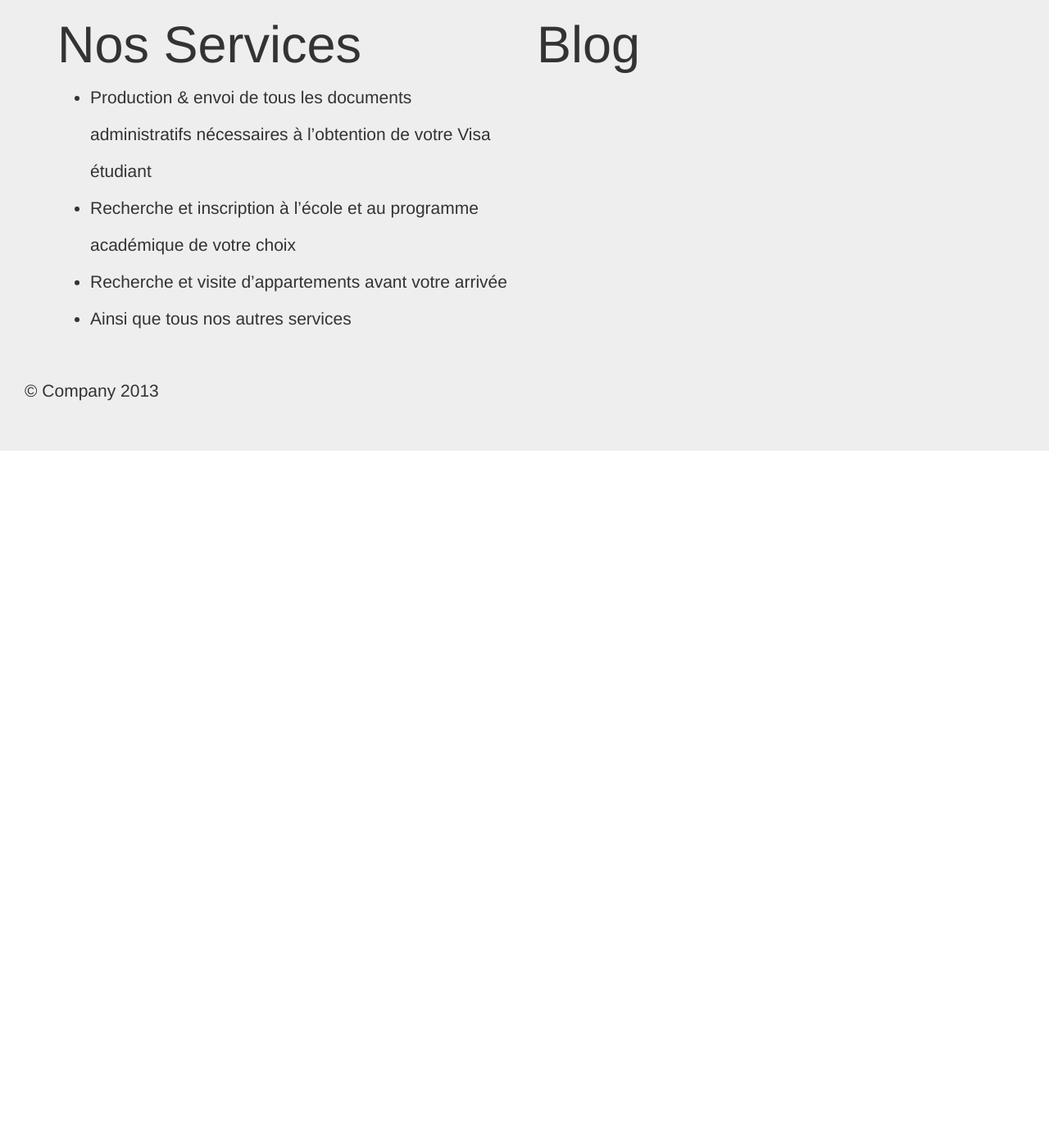
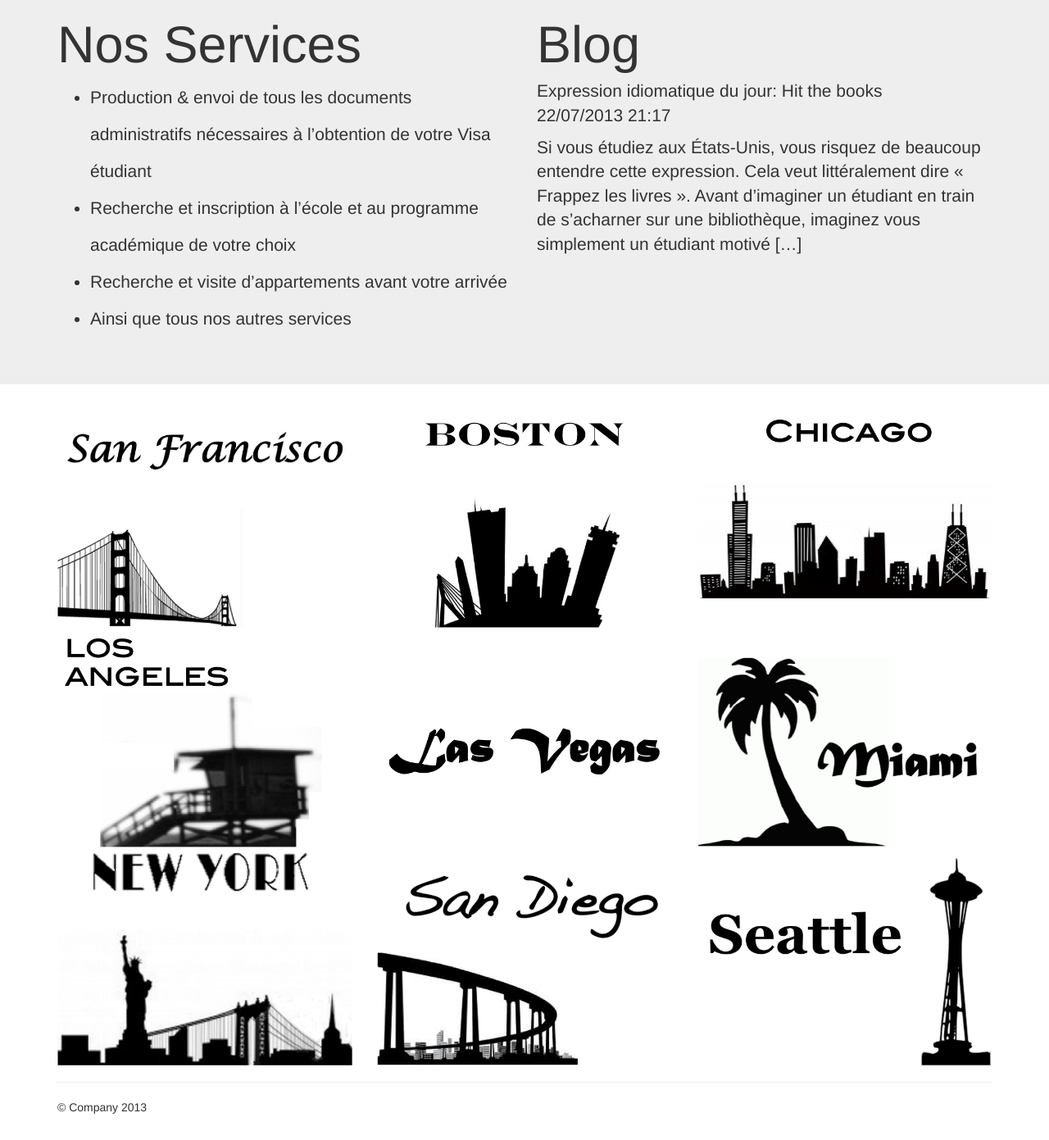
Before and after one commit to Sofiane94/opportunityusa, a plain HTML site: page index.html in a window 1280 px wide. Shown: the part 1358-2749 px from the top of the page at 82% size. Before the commit the page ends 1958 px from the top, so only its background shows below. Drawn offline with nearby package versions, Linux system fonts and the light colour scheme.

Commit message:
Add city logos

```diff
--- a/index.html
+++ b/index.html
@@ -121,20 +121,50 @@
           </div>
           <div class="col-sm-6">
             <h1>Blog</h1>
+            <p>Expression idiomatique du jour: Hit the books<br />
+            22/07/2013 21:17
+            </p>
+            <p>
+              Si vous étudiez aux États-Unis, vous risquez de beaucoup entendre
+              cette expression. Cela veut littéralement dire « Frappez les livres
+              ». Avant d’imaginer un étudiant en train de s’acharner sur une
+              bibliothèque, imaginez vous simplement un étudiant motivé […]
+            </p>
           </div>
         </div>
       </div>
+    </div>
 
+    <div class="container">
+      <!-- Example row of columns -->
+      <div class="row">
+        <img class="col-sm-4" src="img/place_sf.png" />
+        <img class="col-sm-4" src="img/place_boston.png" />
+        <img class="col-sm-4" src="img/place_chicago.png" />
+      </div>
+      <div class="row">
+        <img class="col-sm-4" src="img/place_la.png" />
+        <img class="col-sm-4" src="img/place_las_vegas.png" />
+        <img class="col-sm-4" src="img/place_miami.png" />
+      </div>
+      <div class="row">
+        <img class="col-sm-4" src="img/place_ny.png" />
+        <img class="col-sm-4" src="img/place_san_diego.png" />
+        <img class="col-sm-4" src="img/place_seattle.png" />
+      </div>
+    </div>
+
+    <div class="container">
       <hr>
-
       <footer>
         <p>&copy; Company 2013</p>
       </footer>
-    </div> <!-- /container -->        <script src="//ajax.googleapis.com/ajax/libs/jquery/1.10.1/jquery.min.js"></script>
-        <script>window.jQuery || document.write('<script src="js/vendor/jquery-1.10.1.min.js"><\/script>')</script>
+    </div> <!-- /container -->
+    <script src="//ajax.googleapis.com/ajax/libs/jquery/1.10.1/jquery.min.js"></script>
+    <script>window.jQuery || document.write('<script src="js/vendor/jquery-1.10.1.min.js"><\/script>')</script>
 
-        <script src="js/vendor/bootstrap.min.js"></script>
+    <script src="js/vendor/bootstrap.min.js"></script>
 
-        <script src="js/main.js"></script>
+    <script src="js/main.js"></script>
     </body>
 </html>
```
Also changed, not shown: img/place_boston.png (added), img/place_chicago.png (added), img/place_la.png (added), img/place_las_vegas.png (added), img/place_miami.png (added), img/place_ny.png (added), img/place_san_diego.png (added), img/place_seattle.png (added), img/place_sf.png (added).
